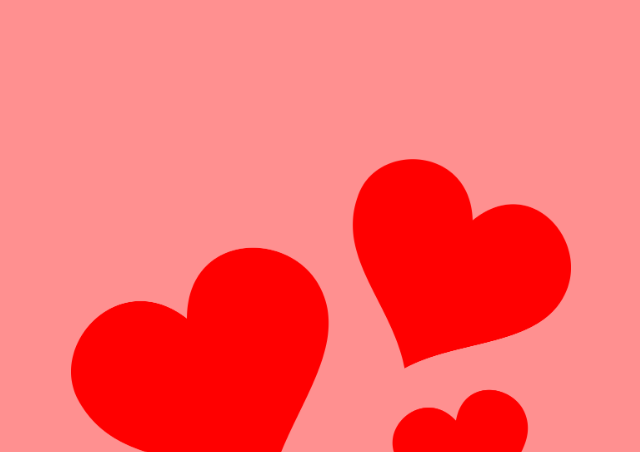
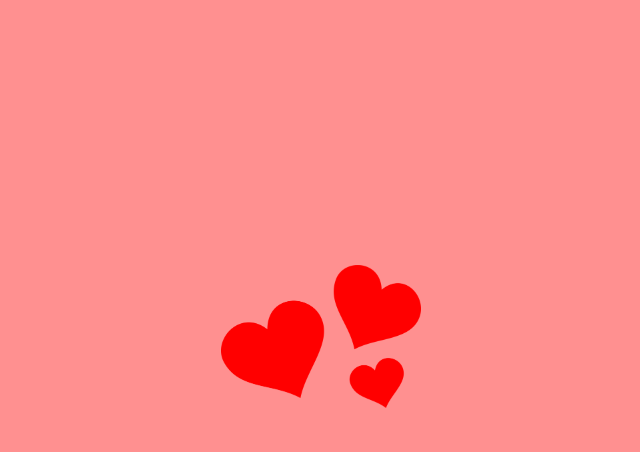
Before and after one commit to JPabloMF/3M, a plain HTML site: page other.html in a window 1280 px wide. Shown: the top 452 px of the page, without its empty margins (319-959 px from the left). Drawn offline with Linux system fonts and the light colour scheme.

Commit message:
Added changes

```diff
--- a/other.html
+++ b/other.html
@@ -12,7 +12,7 @@
     />
   </head>
   <body class="other">
-    <img src="./img/hearts.png" style="width: 500px" alt="heart">
+    <img src="./img/hearts.png" style="width: 200px" alt="heart">
     <p>Te amo 3 millones</p>
     <div id="loader" style="display: block"></div>
     <script src="./main.js"></script>
```
